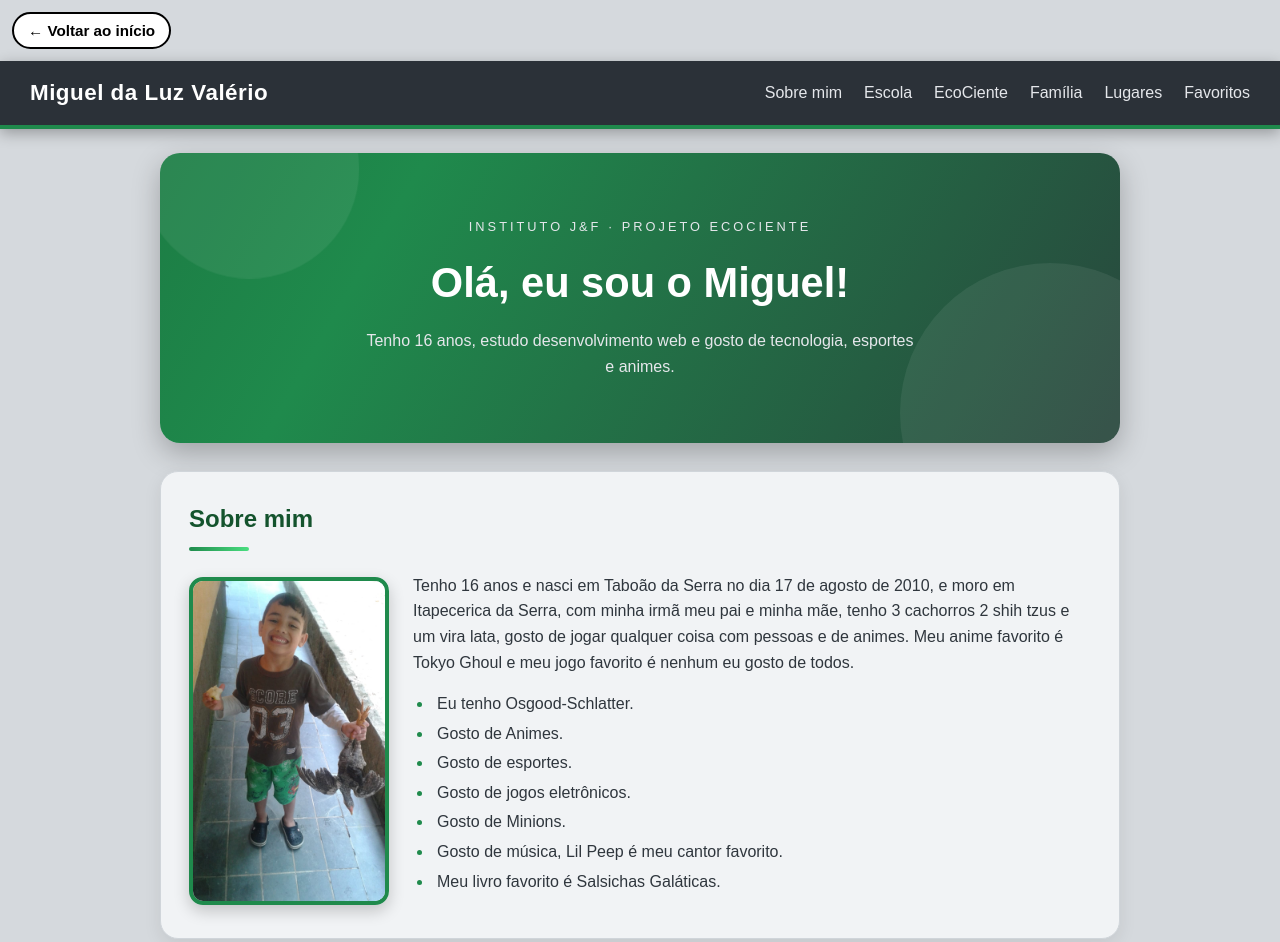
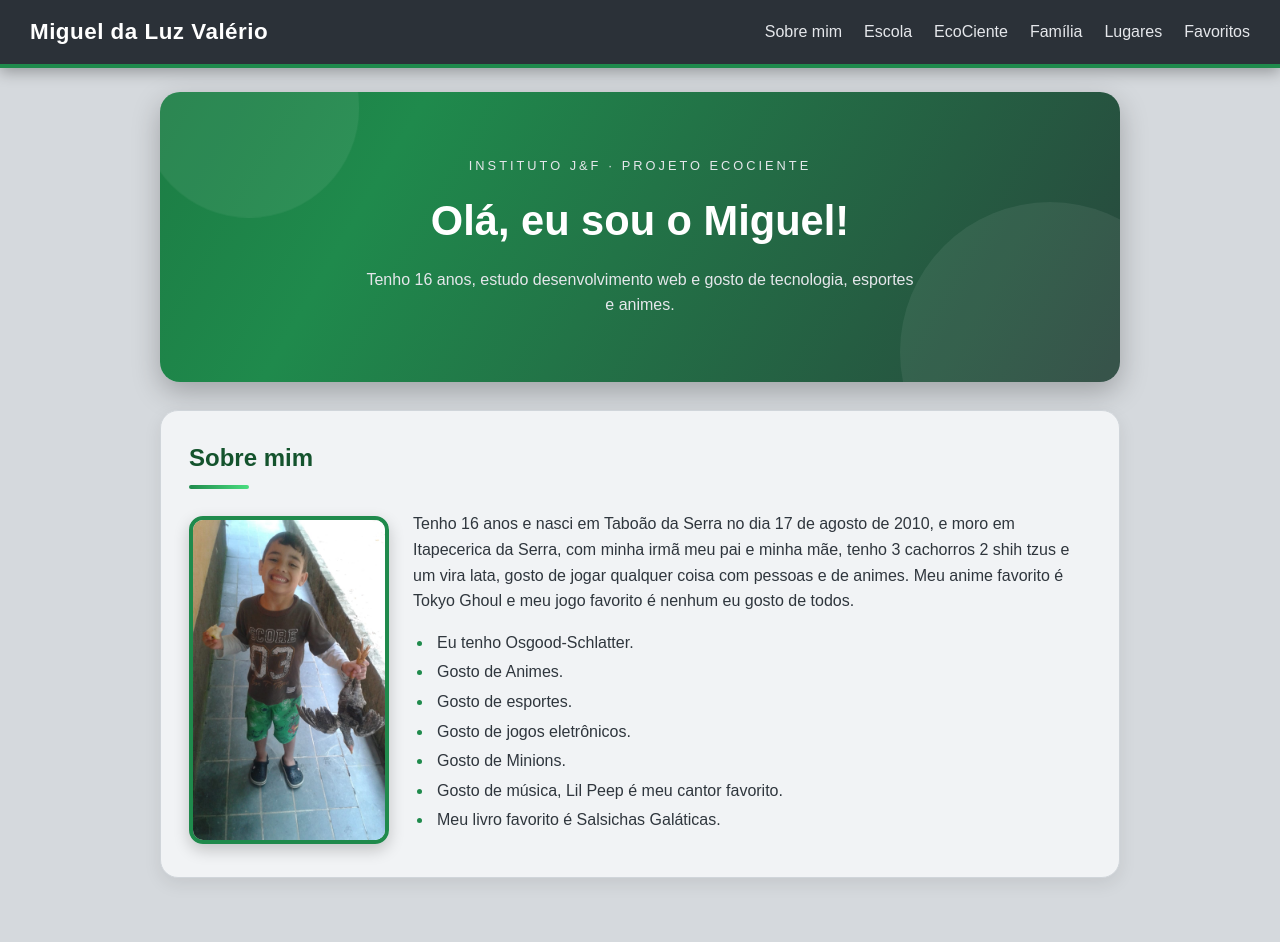
Before and after one commit to migueldaluzvalerio-dev/Pagina-Pessoal, a plain HTML site: page Miguel/Miguel.html in a window 1280 px wide. Shown: the top 942 px of the page. Drawn offline with Linux system fonts and the light colour scheme.

Commit message:
Move o voltar ao início para o rodapé e deixa a página inicial em preto e branco

```diff
--- a/Miguel/Miguel.html
+++ b/Miguel/Miguel.html
@@ -9,8 +9,6 @@
     <link rel="stylesheet" href="../voltar.css">
 </head>
 <body>
-
-    <a class="voltar" href="../inicio.html">← Voltar ao início</a>
 
     <header class="topo">
         <h1>Miguel da Luz Valério</h1>
@@ -326,6 +324,7 @@
 
     <footer class="rodape">
         <p>© 2026 Miguel da Luz Valério</p>
+        <a class="voltar" href="../inicio.html">← Voltar ao início</a>
     </footer>
 
 </body>
--- a/inicio.css
+++ b/inicio.css
@@ -1,8 +1,8 @@
 :root {
-    --verde: #1f8a4c;
-    --verde-escuro: #14532d;
-    --cinza-fundo: #d5d9dd;
-    --cinza-escuro: #2b3138;
+    --verde: #000000;
+    --verde-escuro: #000000;
+    --cinza-fundo: #ffffff;
+    --cinza-escuro: #000000;
 }
 
 * {
@@ -53,7 +53,8 @@ body {
     text-align: center;
     text-decoration: none;
     color: inherit;
-    background: #f1f3f5;
+    background: #ffffff;
+    border: 2px solid #000000;
     border-radius: 14px;
     padding: 20px;
     box-shadow: 0 4px 14px rgba(0, 0, 0, 0.2);
--- a/voltar.css
+++ b/voltar.css
@@ -3,7 +3,7 @@
 .voltar {
     display: block;
     width: fit-content;
-    margin: 12px auto 12px 12px;
+    margin: 20px auto;
     padding: 6px 14px;
     color: #000;
     background-color: #fff;
@@ -21,7 +21,7 @@
 .voltar:focus-visible {
     color: #fff;
     background-color: #000;
-    translate: -3px 0;
+    translate: 0 -2px;
 }
 
 @media (prefers-reduced-motion: reduce) {
```
Also changed, not shown: Lucas/lucas.html (+0 -2 lines), Miguell.html (+2 -2 lines), index.html (+2 -2 lines).
